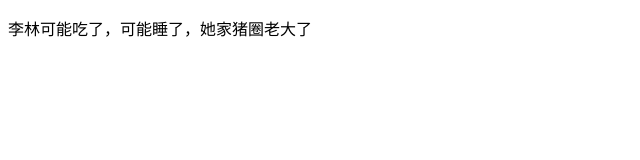
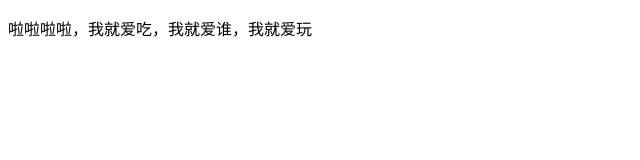
Before and after one commit to magicyangmei/-, a plain HTML site: page index.html in a window 1280 px wide. Shown: the whole page, without its empty margins (0-640 px from the left). Drawn offline with Linux system fonts and the light colour scheme.

Commit message:
李林修改了主页

```diff
--- a/index.html
+++ b/index.html
@@ -6,7 +6,7 @@
 </head>
 <body>
 	<p>
-		李林可能吃了，可能睡了，她家猪圈老大了
+		啦啦啦啦，我就爱吃，我就爱谁，我就爱玩
 	</p>
 </body>
 </html>
```
